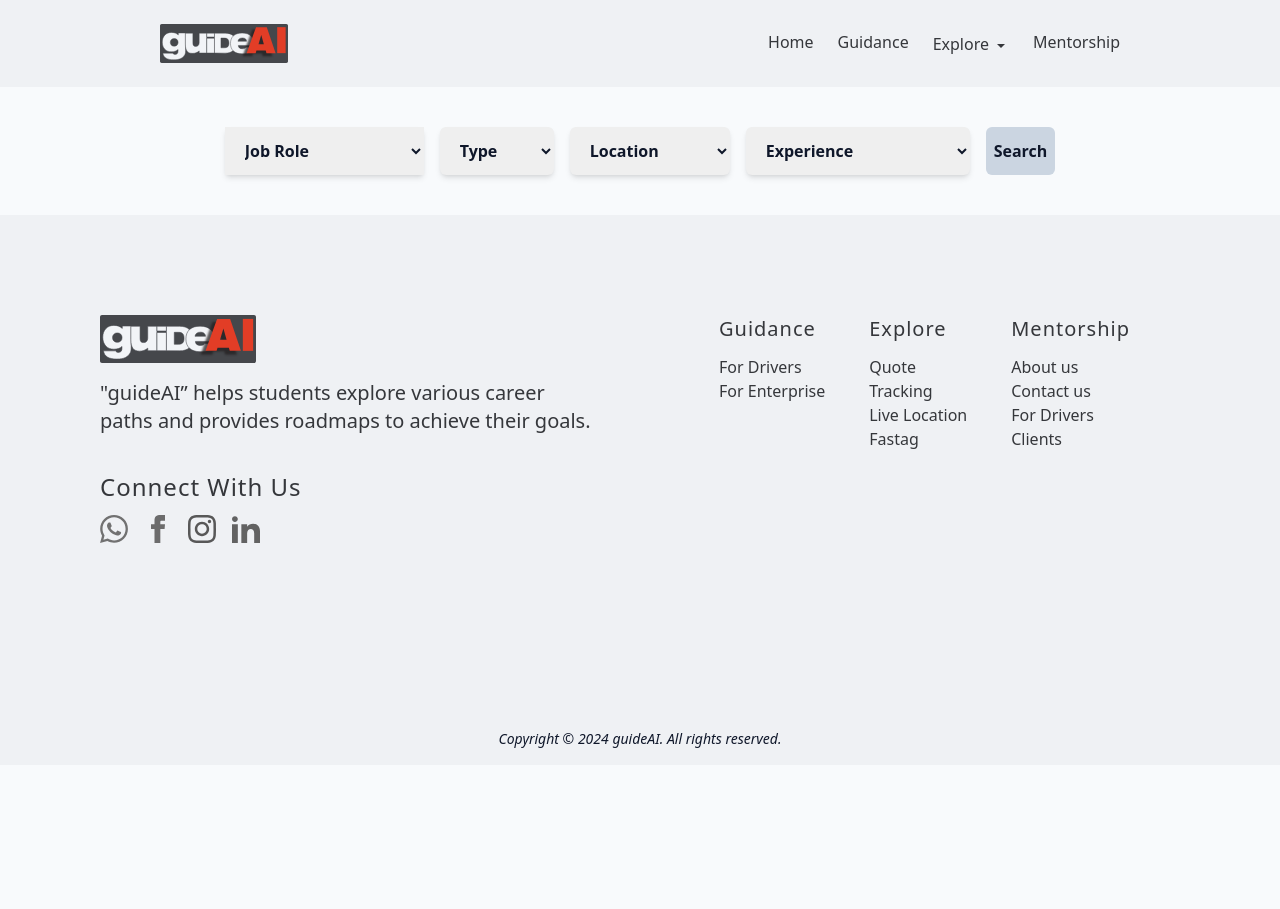
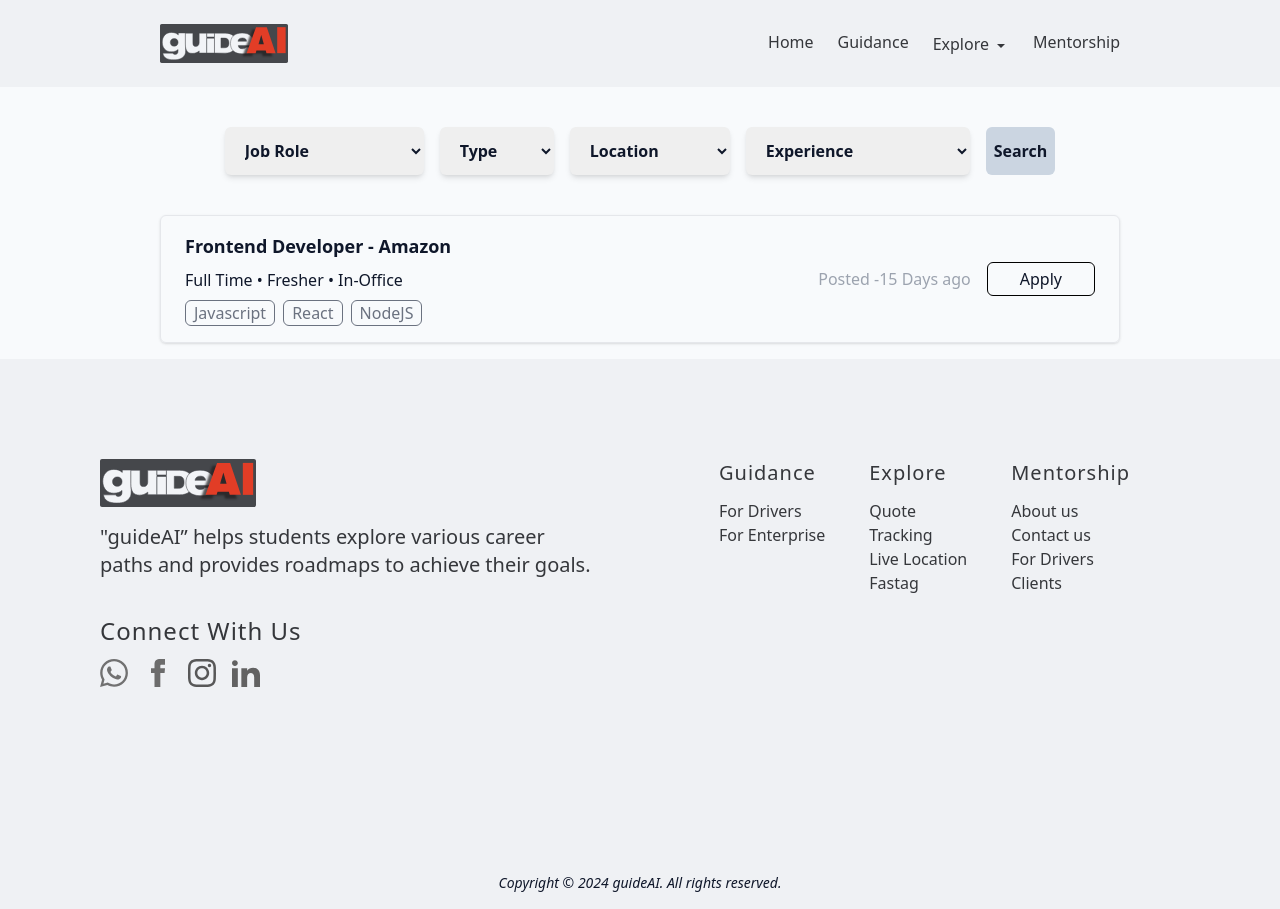
Before and after one commit to career-counseling-ai/guideAI, a React (Vite) app in the folder frontend/: page /explore/opportunities in a window 1280 px wide. Before the commit the page ends 800 px from the top, so only its background shows below. Built offline with nearby package versions, Linux system fonts and the light colour scheme.

Commit message:
created a company listing card component

```diff
--- a/frontend/package.json
+++ b/frontend/package.json
@@ -11,6 +11,7 @@
   },
   "dependencies": {
     "@xyflow/react": "^12.0.4",
+    "dayjs": "^1.11.13",
     "react": "^18.3.1",
     "react-dom": "^18.3.1",
     "react-icons": "^5.2.1",
--- a/frontend/src/components/Opportunities/JobCard.jsx
+++ b/frontend/src/components/Opportunities/JobCard.jsx
@@ -0,0 +1,26 @@
+import dayjs from 'dayjs';
+
+export default function JobCard() {
+    const skills = ["Javascript", "React", "NodeJS"];
+    let dateNow = dayjs();
+    const diffInDays = dateNow.diff('2024-08-20','day');
+  return (
+    <div className='mx-40 mb-4'>
+        <div className='flex justify-between items-center px-6 py-4 border rounded-md shadow hover:translate-y-1'>
+            <div className='flex flex-col items-start gap-3'>
+                <p className='text-lg font-semibold'>Frontend Developer - Amazon</p>
+                <p>Full Time • Fresher • In-Office </p>
+                <div className='flex items-center gap-2'>
+                    {skills.map(skill=>(
+                        <p className='text-gray-500 px-2 py-1 rounded-md border border-gray-500'>{skill}</p>)
+                    )}
+                </div>
+            </div>
+            <div className='flex items-center gap-4'>
+                <p className='text-gray-400'>Posted {diffInDays} Days ago</p>
+                <button className='border border-black px-8 py-2 rounded-md'>Apply</button>
+            </div>
+        </div>
+    </div>
+  )
+}
--- a/frontend/src/components/Opportunities/SearchBar.jsx
+++ b/frontend/src/components/Opportunities/SearchBar.jsx
@@ -2,7 +2,7 @@
 export default function SearchBar() {
   return (
     <div className="flex justify-center gap-4 my-10">
-        <select className="w-54 py-3 pl-4 font-semibold rounded-mdl shadow-md">
+        <select className="w-54 py-3 pl-4 font-semibold rounded-md shadow-md">
             <option value="" disabled hidden selected>Job Role</option>
             <option value="Frontend Developer">Frontend Developer</option>
             <option value="Backend Developer">Backend Developer</option>
--- a/frontend/src/pages/Opportunities.jsx
+++ b/frontend/src/pages/Opportunities.jsx
@@ -1,9 +1,11 @@
+import JobCard from "../components/Opportunities/JobCard"
 import SearchBar from "../components/Opportunities/SearchBar"
 
 export default function Opportunities() {
   return (
     <div>
       <SearchBar/>
+      <JobCard/>
     </div>
   )
 }
```
Also changed, not shown: 1 other file (tests, documents, lock files or other folders).
